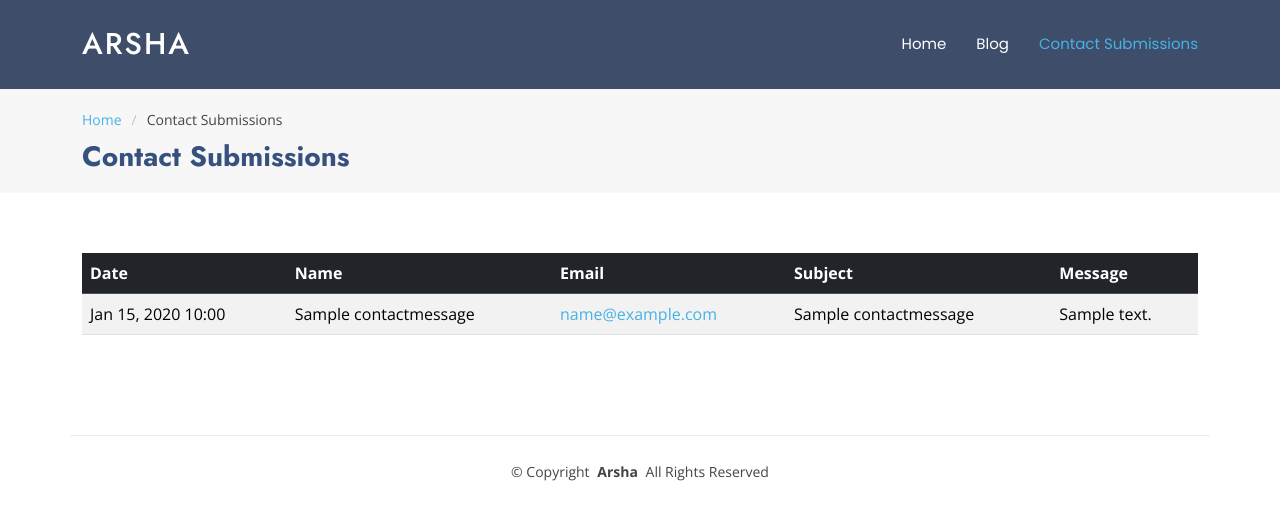
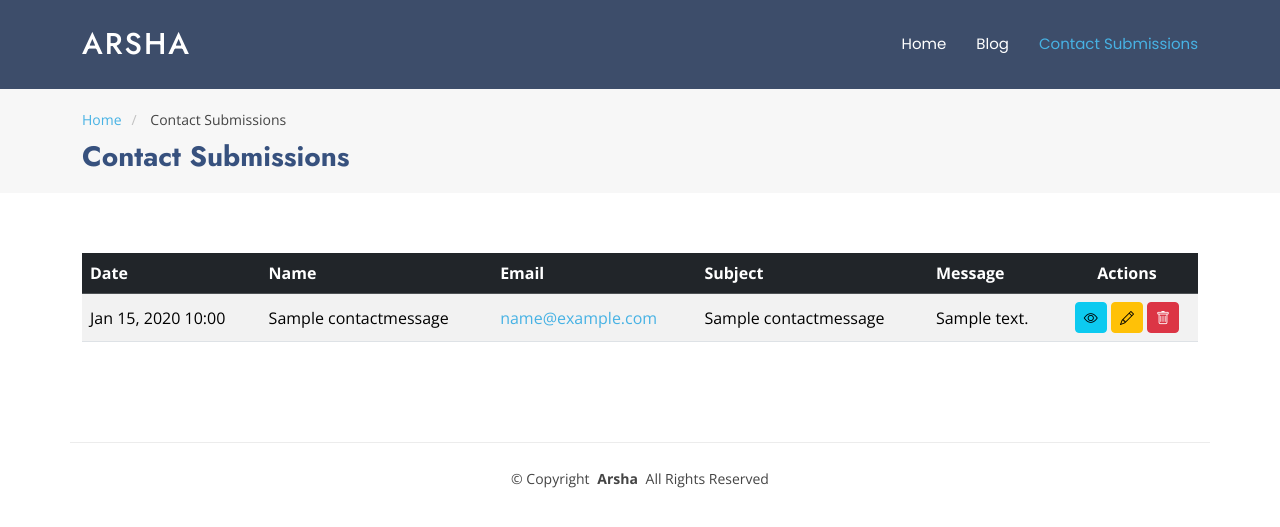
Before and after one commit to antonyt764/Genesis, a Django app: page /contacts/ in a window 1280 px wide. Shown: the top 527 px of the page. Run offline with Django 5.2, Linux system fonts and the light colour scheme; a user stored in the database is signed in; tables that the repository leaves empty hold one stand-in row (values such as "Sample post"); some libraries are stand-ins or nearby versions.

Commit message:
contact list

```diff
--- a/myapp/urls.py
+++ b/myapp/urls.py
@@ -10,6 +10,7 @@ urlpatterns = [
     path('starter/', views.starter, name='starter'),
     path('contact/', views.contact, name='contact'),
     path('contacts/', views.contact_list, name='contact_list'),
+    path('contacts/<int:pk>/delete/', views.contact_delete, name='contact_delete'),
     path('newsletter/', views.newsletter, name='newsletter'),
     # path ('contacts/', views.contact_list,name='contact_list').
 
--- a/myapp/views.py
+++ b/myapp/views.py
@@ -1,5 +1,6 @@
-from django.shortcuts import render, redirect
+from django.shortcuts import render, redirect, get_object_or_404
 from django.contrib.admin.views.decorators import staff_member_required
+from django.views.decorators.http import require_POST
 from .models import ContactMessage, NewsletterSubscriber
 
 
@@ -41,6 +42,14 @@ def contact_list(request):
     return render(request, 'contact-list.html', {'messages': messages})
 
 
+@staff_member_required
+@require_POST
+def contact_delete(request, pk):
+    message = get_object_or_404(ContactMessage, pk=pk)
+    message.delete()
+    return redirect('contact_list')
+
+
 def newsletter(request):
     if request.method == 'POST':
         email = request.POST.get('email')
--- a/templates/contact-list.html
+++ b/templates/contact-list.html
@@ -5,33 +5,33 @@
 <head>
   <meta charset="utf-8">
   <meta content="width=device-width, initial-scale=1.0" name="viewport">
-  <title>Contact Submissions - Arsha Bootstrap Template</title>
-  <meta name="description" content="">
-  <meta name="keywords" content="">
 
-  <!-- Favicons -->
+  <title>Contact Submissions - Arsha</title>
+
   <link href="{% static 'assets/img/favicon.png' %}" rel="icon">
   <link href="{% static 'assets/img/apple-touch-icon.png' %}" rel="apple-touch-icon">
 
-  <!-- Fonts -->
+  <!-- Google Fonts -->
   <link href="https://fonts.googleapis.com" rel="preconnect">
   <link href="https://fonts.gstatic.com" rel="preconnect" crossorigin>
-  <link href="https://fonts.googleapis.com/css2?family=Open+Sans:ital,wght@0,300;0,400;0,500;0,600;0,700;0,800;1,300;1,400;1,500;1,600;1,700;1,800&family=Poppins:ital,wght@0,100;0,200;0,300;0,400;0,500;0,600;0,700;0,800;0,900;1,100;1,200;1,300;1,400;1,500;1,600;1,700;1,800;1,900&family=Jost:ital,wght@0,100;0,200;0,300;0,400;0,500;0,600;0,700;0,800;0,900;1,100;1,200;1,300;1,400;1,500;1,600;1,700;1,800;1,900&display=swap" rel="stylesheet">
+  <link href="https://fonts.googleapis.com/css2?family=Open+Sans:wght@300;400;500;600;700&family=Poppins:wght@300;400;500;600;700&family=Jost:wght@300;400;500;600;700&display=swap" rel="stylesheet">
 
-  <!-- Vendor CSS Files -->
+  <!-- Vendor CSS -->
   <link href="{% static 'assets/vendor/bootstrap/css/bootstrap.min.css' %}" rel="stylesheet">
   <link href="{% static 'assets/vendor/bootstrap-icons/bootstrap-icons.css' %}" rel="stylesheet">
   <link href="{% static 'assets/vendor/aos/aos.css' %}" rel="stylesheet">
   <link href="{% static 'assets/vendor/glightbox/css/glightbox.min.css' %}" rel="stylesheet">
   <link href="{% static 'assets/vendor/swiper/swiper-bundle.min.css' %}" rel="stylesheet">
 
-  <!-- Main CSS File -->
+  <!-- Main CSS -->
   <link href="{% static 'assets/css/main.css' %}" rel="stylesheet">
+
 </head>
 
 <body class="contact-list-page">
 
 <header id="header" class="header d-flex align-items-center sticky-top">
+
   <div class="container-fluid container-xl position-relative d-flex align-items-center">
 
     <a href="{% url 'home' %}" class="logo d-flex align-items-center me-auto">
@@ -39,85 +39,296 @@
     </a>
 
     <nav id="navmenu" class="navmenu">
+
       <ul>
+
         <li><a href="{% url 'home' %}#hero">Home</a></li>
+
         <li><a href="{% url 'blog' %}">Blog</a></li>
-          <li><a href="{% url 'contact_list' %}" class="active">Contact Submissions</a></li>
+
+        <li>
+          <a href="{% url 'contact_list' %}" class="active">
+            Contact Submissions
+          </a>
+        </li>
+
       </ul>
+
       <i class="mobile-nav-toggle d-xl-none bi bi-list"></i>
+
     </nav>
 
   </div>
+
 </header>
 
 <main class="main">
 
-    <!-- Page Title -->
   <div class="page-title" data-aos="fade">
+
     <div class="container">
+
       <nav class="breadcrumbs">
+
         <ol>
-            <li><a href="{% url 'home' %}">Home</a></li>
-            <li class="current">Contact Submissions</li>
+
+          <li>
+            <a href="{% url 'home' %}">Home</a>
+          </li>
+
+          <li class="current">
+            Contact Submissions
+          </li>
+
         </ol>
+
       </nav>
+
       <h1>Contact Submissions</h1>
+
     </div>
-    </div><!-- End Page Title -->
 
-    <section id="contact-list-section" class="contact-list-section section">
+  </div>
+
+  <section class="section">
+
     <div class="container" data-aos="fade-up">
 
       {% if messages %}
+
       <div class="table-responsive">
+
         <table class="table table-striped table-hover align-middle">
+
           <thead class="table-dark">
+
           <tr>
-                <th scope="col">Date</th>
-                <th scope="col">Name</th>
-                <th scope="col">Email</th>
-                <th scope="col">Subject</th>
-                <th scope="col">Message</th>
+
+            <th>Date</th>
+            <th>Name</th>
+            <th>Email</th>
+            <th>Subject</th>
+            <th>Message</th>
+            <th class="text-center">Actions</th>
+
           </tr>
+
           </thead>
+
           <tbody>
+
           {% for m in messages %}
+
           <tr>
-                <td class="text-nowrap">{{ m.created_at|date:"M d, Y H:i" }}</td>
+
+            <td class="text-nowrap">
+              {{ m.created_at|date:"M d, Y H:i" }}
+            </td>
+
             <td>{{ m.name }}</td>
-                <td><a href="mailto:{{ m.email }}">{{ m.email }}</a></td>
+
+            <td>
+              <a href="mailto:{{ m.email }}">
+                {{ m.email }}
+              </a>
+            </td>
+
             <td>{{ m.subject }}</td>
-                <td>{{ m.message }}</td>
+
+            <td style="max-width:300px;">
+              {{ m.message|truncatechars:80 }}
+            </td>
+
+            <td class="text-center">
+
+              <!-- View -->
+
+              <button
+                      class="btn btn-info btn-sm"
+                      data-bs-toggle="modal"
+                      data-bs-target="#messageModal{{ m.id }}">
+
+                <i class="bi bi-eye"></i>
+
+              </button>
+
+              <!-- Edit -->
+
+              <a href="{% url 'contact_edit' m.id %}"
+                 class="btn btn-warning btn-sm">
+
+                <i class="bi bi-pencil"></i>
+
+              </a>
+
+              <!-- Delete -->
+
+              <form
+                      action="{% url 'contact_delete' m.id %}"
+                      method="post"
+                      class="d-inline"
+                      onsubmit="return confirm('Are you sure you want to delete this message?');">
+
+                {% csrf_token %}
+
+                <button class="btn btn-danger btn-sm">
+
+                  <i class="bi bi-trash"></i>
+
+                </button>
+
+              </form>
+
+            </td>
+
           </tr>
+
+          <!-- View Modal -->
+
+          <div class="modal fade"
+               id="messageModal{{ m.id }}"
+               tabindex="-1"
+               aria-hidden="true">
+
+            <div class="modal-dialog modal-lg">
+
+              <div class="modal-content">
+
+                <div class="modal-header">
+
+                  <h5 class="modal-title">
+
+                    Contact Message
+
+                  </h5>
+
+                  <button
+                          type="button"
+                          class="btn-close"
+                          data-bs-dismiss="modal"></button>
+
+                </div>
+
+                <div class="modal-body">
+
+                  <div class="mb-3">
+
+                    <strong>Name</strong>
+
+                    <p>{{ m.name }}</p>
+
+                  </div>
+
+                  <div class="mb-3">
+
+                    <strong>Email</strong>
+
+                    <p>
+
+                      <a href="mailto:{{ m.email }}">
+
+                        {{ m.email }}
+
+                      </a>
+
+                    </p>
+
+                  </div>
+
+                  <div class="mb-3">
+
+                    <strong>Subject</strong>
+
+                    <p>{{ m.subject }}</p>
+
+                  </div>
+
+                  <div class="mb-3">
+
+                    <strong>Message</strong>
+
+                    <div class="border rounded p-3 bg-light">
+
+                      {{ m.message|linebreaks }}
+
+                    </div>
+
+                  </div>
+
+                </div>
+
+              </div>
+
+            </div>
+
+          </div>
+
           {% endfor %}
+
           </tbody>
+
         </table>
+
       </div>
+
       {% else %}
-        <p>No contact submissions yet.</p>
+
+      <div class="text-center py-5">
+
+        <i class="bi bi-envelope fs-1 text-muted"></i>
+
+        <h4 class="mt-3">No Contact Messages</h4>
+
+        <p class="text-muted">
+          There are no contact form submissions yet.
+        </p>
+
+      </div>
+
       {% endif %}
 
     </div>
+
   </section>
 
 </main>
 
 <footer id="footer" class="footer">
+
   <div class="container copyright text-center mt-4">
-      <p>© <span>Copyright</span> <strong class="px-1 sitename">Arsha</strong> <span>All Rights Reserved</span></p>
+
+    <p>
+
+      © <span>Copyright</span>
+
+      <strong class="px-1 sitename">Arsha</strong>
+
+      <span>All Rights Reserved</span>
+
+    </p>
+
   </div>
+
 </footer>
 
-  <!-- Scroll Top -->
-  <a href="#" id="scroll-top" class="scroll-top d-flex align-items-center justify-content-center"><i class="bi bi-arrow-up-short"></i></a>
+<a href="#"
+   id="scroll-top"
+   class="scroll-top d-flex align-items-center justify-content-center">
 
-  <!-- Vendor JS Files -->
+  <i class="bi bi-arrow-up-short"></i>
+
+</a>
+
+<!-- Vendor JS -->
+
 <script src="{% static 'assets/vendor/bootstrap/js/bootstrap.bundle.min.js' %}"></script>
 <script src="{% static 'assets/vendor/aos/aos.js' %}"></script>
+<script src="{% static 'assets/vendor/glightbox/js/glightbox.min.js' %}"></script>
+<script src="{% static 'assets/vendor/swiper/swiper-bundle.min.js' %}"></script>
 
-  <!-- Main JS File -->
+<!-- Main JS -->
+
 <script src="{% static 'assets/js/main.js' %}"></script>
 
 </body>
-
 </html>
```
Lines whose indentation alone changed are shown as unchanged.
